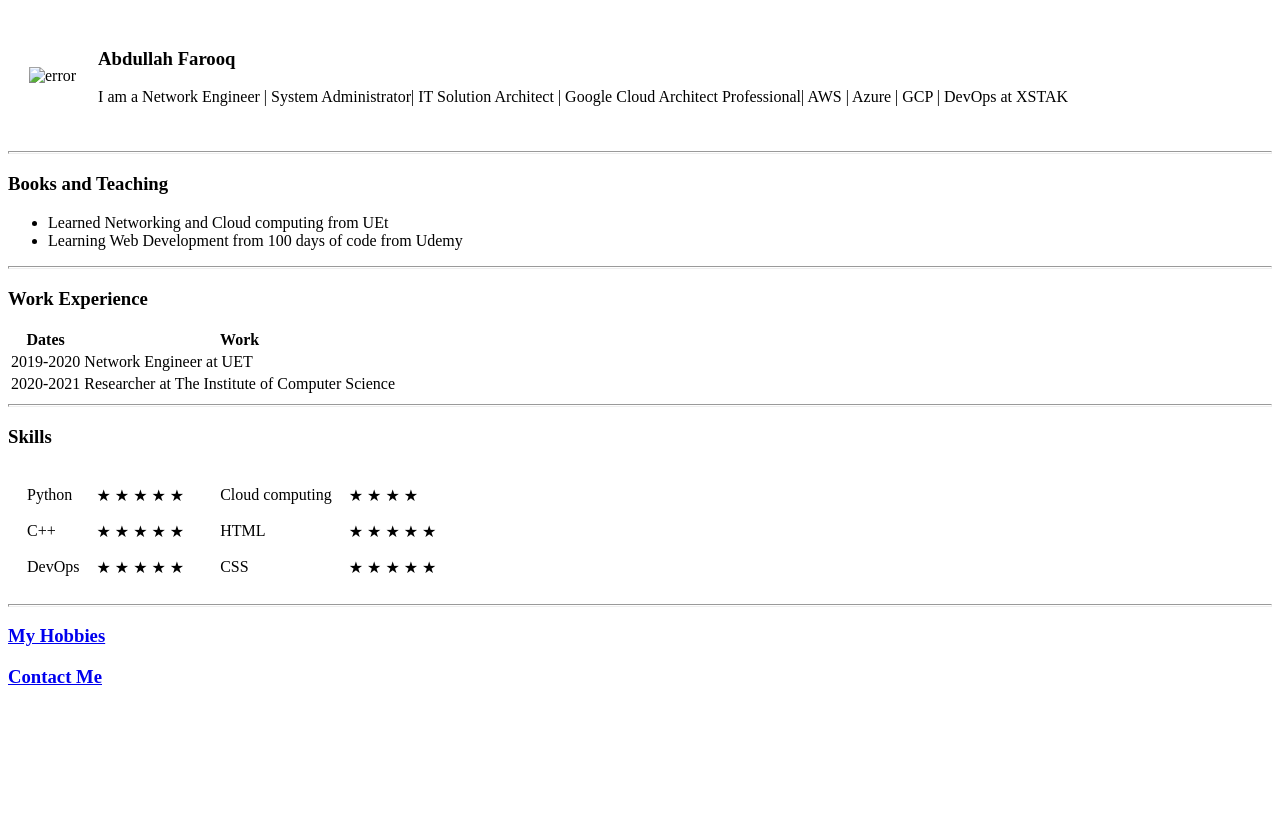
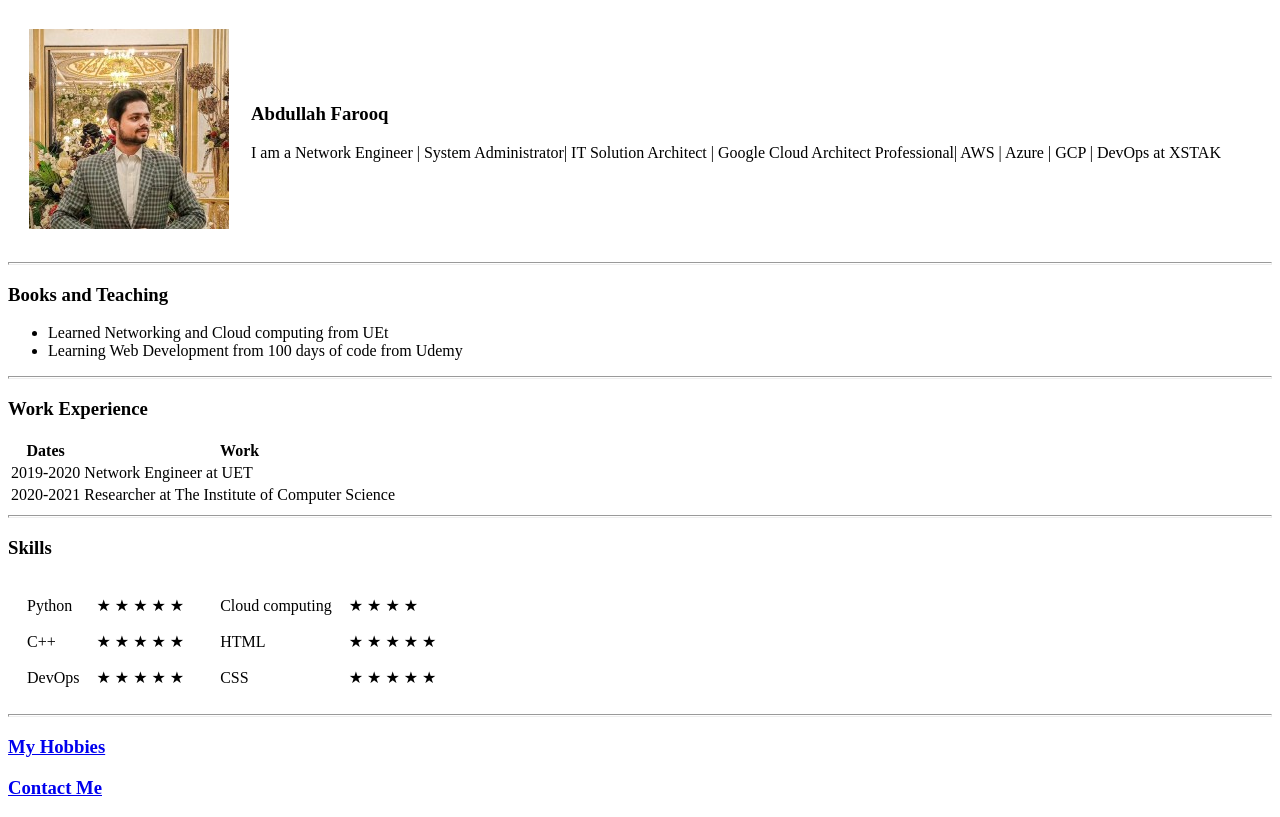
Before and after one commit to Maher799/cv, a plain HTML site: page index.html in a window 1280 px wide. Drawn offline with Linux system fonts and the light colour scheme; the site is published under a folder, as on GitHub Pages, so addresses that start at the root find nothing.

Commit message:
Update index.html

```diff
--- a/index.html
+++ b/index.html
@@ -9,7 +9,7 @@
 <body>
     <table cellspacing="20">
         <tr>
-        <td><img src="/picture/1669059849803.jpg" alt="error"></td>
+        <td><img src="picture/1669059849803.jpg" alt="error"></td>
         <td><h3>Abdullah Farooq</h3><p>I am a Network Engineer | System Administrator| IT Solution Architect | Google Cloud Architect Professional| AWS | Azure | GCP | DevOps at XSTAK</p></td>
         </tr>
 </table>
```
